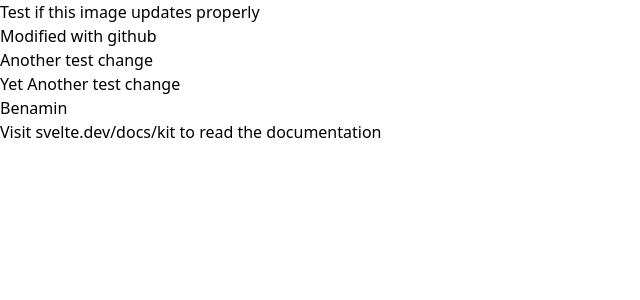
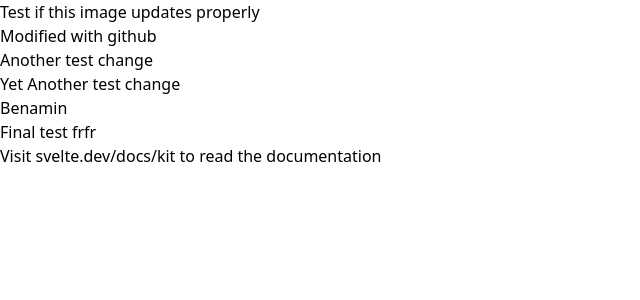
Before and after one commit to Toll25/diehockn.com, a SvelteKit app: page / in a window 1280 px wide. Shown: the top 300 px of the page, without its empty margins (0-640 px from the left). Built offline with nearby package versions, Linux system fonts and the light colour scheme.

Commit message:
Update +page.svelte

```diff
--- a/src/routes/+page.svelte
+++ b/src/routes/+page.svelte
@@ -3,4 +3,6 @@
 <h1>Another test change</h1>
 <h1>Yet Another test change</h1>
 <h1>Benamin</h1>
+<h1>Final test frfr</h1>
+
 <p>Visit <a href="https://svelte.dev/docs/kit">svelte.dev/docs/kit</a> to read the documentation</p>
```
